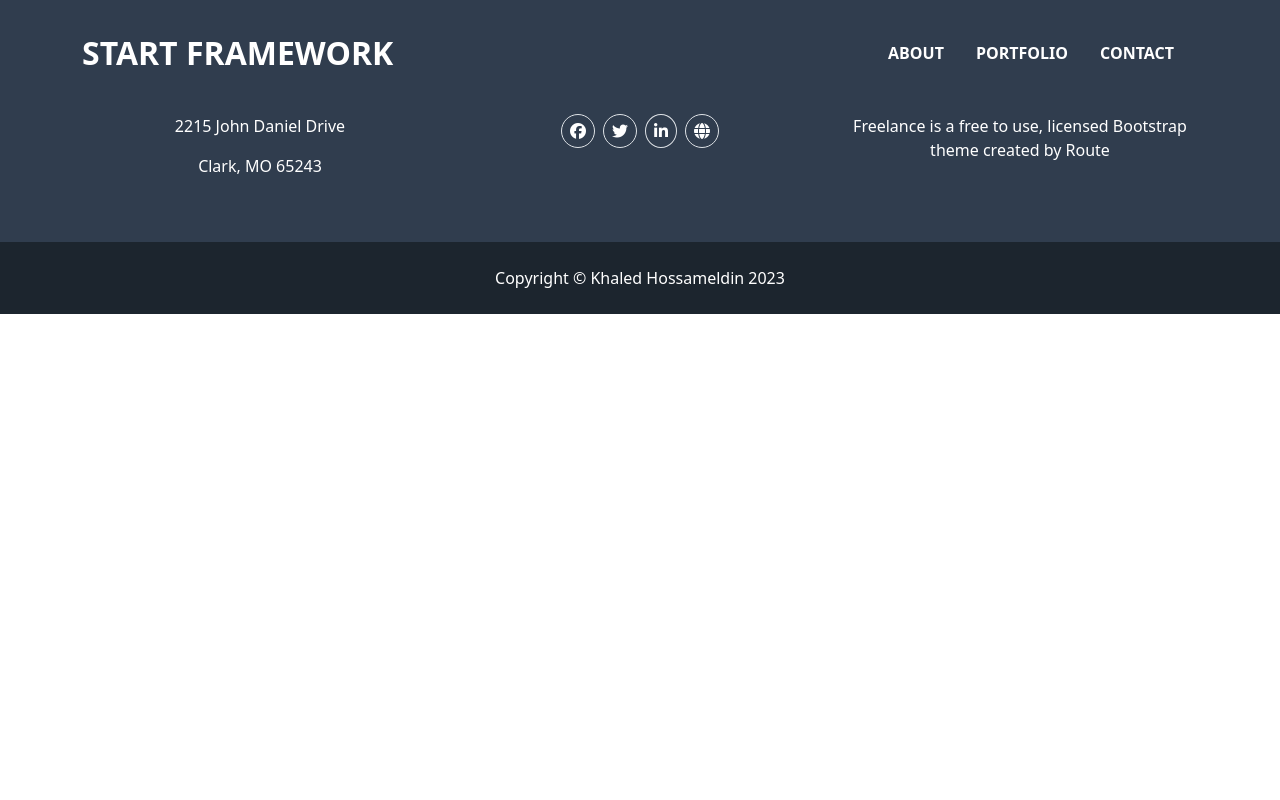
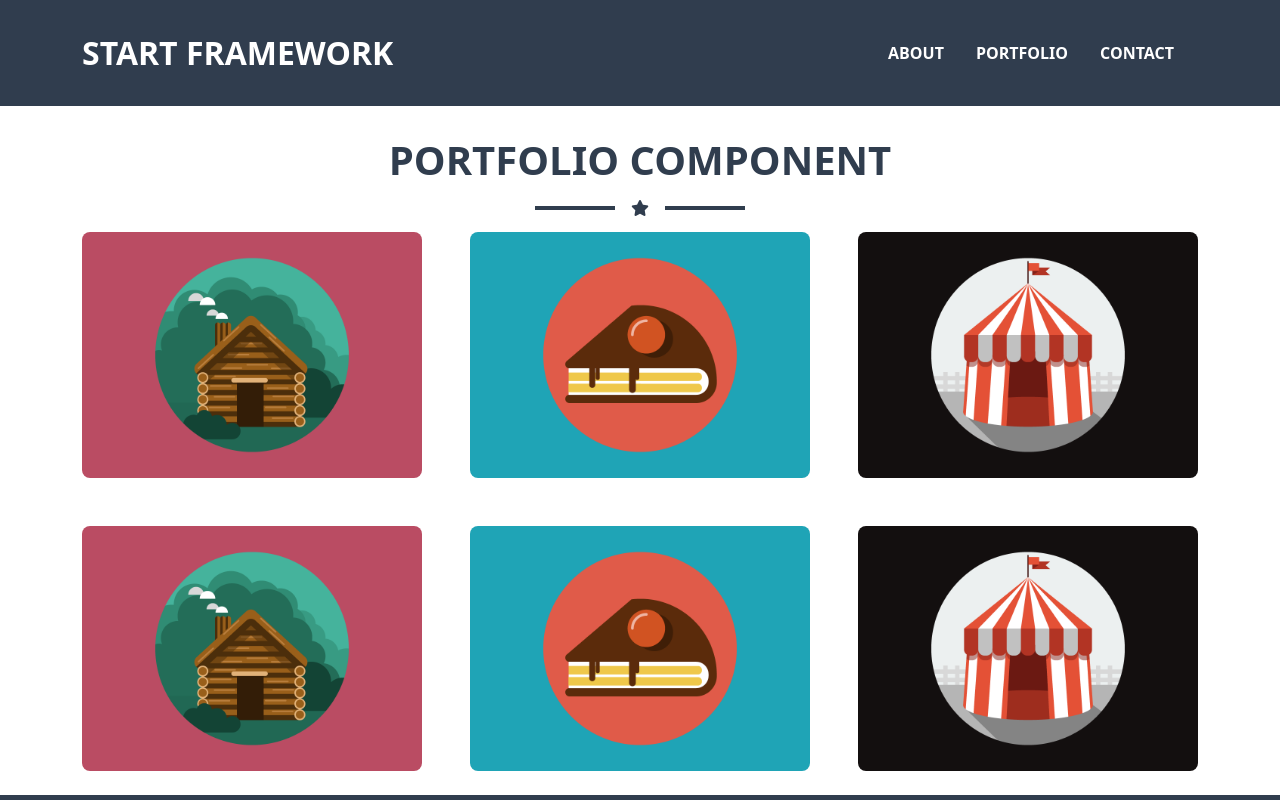
Before and after one commit to KhaledHossameldin/start-framework, a React (Create React App) app: page /portfolio in a window 1280 px wide. Shown: the top 800 px of the page. Built offline with nearby package versions, Linux system fonts and the light colour scheme.

Commit message:
added portfolio route + some tweaks

```diff
--- a/src/App.css
+++ b/src/App.css
@@ -1,4 +1,5 @@
 :root {
+  --faded-green: rgba(26, 188, 156, 0.9);
   --green: rgb(26, 188, 156);
   --dark-green: rgb(48, 61, 78);
   --darker-green: rgb(28, 37, 46);
@@ -9,8 +10,19 @@ div#content {
   background-color: var(--green);
 }
 
+div#white-content {
+  min-height: 95vh;
+  color: var(--dark-green);
+}
+
 div.lines {
   background-color: white;
   height: 4px;
   width: 80px;
 }
+
+div.colored-lines {
+  background-color: var(--dark-green);
+  height: 4px;
+  width: 80px;
+}
--- a/src/App.jsx
+++ b/src/App.jsx
@@ -1,14 +1,15 @@
 import '@fortawesome/fontawesome-free/css/all.min.css';
 import 'bootstrap/dist/css/bootstrap.min.css';
 import './App.css';
+import 'bootstrap/dist/js/bootstrap.bundle';
 
-import 'bootstrap/dist/js/bootstrap.bundle';
 import Layout from './components/layout/Layout';
 import { RouterProvider, createBrowserRouter } from 'react-router-dom';
 import About from './components/about/About';
 import Portfolio from './components/portfolio/Portfolio';
 import Contact from './components/contact/Contact';
 import Home from './components/home/Home';
+
 
 const router = createBrowserRouter([
   {
--- a/src/components/navbar/Navbar.jsx
+++ b/src/components/navbar/Navbar.jsx
@@ -3,35 +3,32 @@ import { Link } from 'react-router-dom';
 
 import './navbar.css';
 
-let navbarLinks;
-let navbar;
-
 export default class Navbar extends Component {
 
     clearActiveLinks = _ => {
-        for (let i = 0; i < navbarLinks.length; i++) {
-            navbarLinks[i].parentElement.classList.remove('active');
+        for (let i = 0; i < this.navbarLinks.length; i++) {
+            this.navbarLinks[i].parentElement.classList.remove('active');
         }
     }
 
     chooseTab = e => {
-        for (let i = 0; i < navbarLinks.length; i++) {
-            if (e.target === navbarLinks[i]) {
-                navbarLinks[i].parentElement.classList.add('active');
+        for (let i = 0; i < this.navbarLinks.length; i++) {
+            if (e.target === this.navbarLinks[i]) {
+                this.navbarLinks[i].parentElement.classList.add('active');
             } else {
-                navbarLinks[i].parentElement.classList.remove('active');
+                this.navbarLinks[i].parentElement.classList.remove('active');
             }
         }
     }
 
     componentDidMount() {
-        navbar = document.querySelector('nav.navbar');
-        navbarLinks = document.querySelectorAll('nav li.nav-item a.nav-link');
-        window.addEventListener('scroll', function (e) {
-            if (this.window.scrollY >= 30) {
-                navbar.style.paddingBlock = '0.5rem';
+        this.navbar = document.querySelector('nav.navbar');
+        this.navbarLinks = document.querySelectorAll('nav li.nav-item a.nav-link');
+        window.addEventListener('scroll', _ => {
+            if (window.scrollY >= 30) {
+                this.navbar.style.paddingBlock = '0.5rem';
             } else {
-                navbar.style.paddingBlock = '1.5rem';
+                this.navbar.style.paddingBlock = '1.5rem';
             }
         });
     }
--- a/src/components/portfolio/Portfolio.jsx
+++ b/src/components/portfolio/Portfolio.jsx
@@ -1,9 +1,87 @@
 import React, { Component } from 'react'
 
+import './portfolio.css';
+
+import firstPicture from '../../images/portfolio/1.png';
+import secondPicture from '../../images/portfolio/2.png';
+import thirdPicture from '../../images/portfolio/3.png';
+
 export default class Portfolio extends Component {
+
+  openModal = image => {
+    this.modal.querySelector('img').setAttribute('src', image);
+    this.modal.classList.replace('d-none', 'd-flex');
+  }
+
+  hideModal = _ => this.modal.classList.replace('d-flex', 'd-none');
+
+  componentDidMount = _ => this.modal = document.querySelector('div#image-modal');
+
   render() {
     return (
-      <div>Portfolio</div>
+      <div id='white-content' className='d-flex flex-column justify-content-center align-items-center gap-3 pb-4'>
+        <div onClick={_ => this.hideModal()} id="image-modal" className='position-fixed top-0 bottom-0 start-0 end-0 bg-primary bg-opacity-25 d-none justify-content-center align-items-center'>
+          <img src={firstPicture} alt="modal" />
+        </div>
+        <h2 className='fs-1 fw-bolder text-uppercase mb-0'>Portfolio Component</h2>
+        <div className="d-flex justify-content-center align-items-center gap-3">
+          <div className='colored-lines'></div>
+          <i className='fa-solid fa-star'></i>
+          <div className='colored-lines'></div>
+        </div>
+        <div className="container">
+          <div className="row g-5">
+            <div className="col-lg-4 col-md-6">
+              <div onClick={_ => this.openModal(firstPicture)} className='portfolio-item position-relative rounded-3 overflow-hidden'>
+                <img src={firstPicture} alt="house" className="img-fluid" />
+                <div className="portfolio-overlay position-absolute top-0 start-0 end-0 bottom-0 d-flex justify-content-center align-items-center">
+                  <i className="text-white fa-solid fa-plus fa-6x"></i>
+                </div>
+              </div>
+            </div>
+            <div className="col-lg-4 col-md-6">
+              <div onClick={_ => this.openModal(secondPicture)} className='portfolio-item position-relative rounded-3 overflow-hidden'>
+                <img src={secondPicture} alt="pie" className="img-fluid" />
+                <div className="portfolio-overlay position-absolute top-0 start-0 end-0 bottom-0 d-flex justify-content-center align-items-center">
+                  <i className="text-white fa-solid fa-plus fa-6x"></i>
+                </div>
+              </div>
+            </div>
+            <div className="col-lg-4 col-md-6">
+              <div onClick={_ => this.openModal(thirdPicture)} className='portfolio-item position-relative rounded-3 overflow-hidden'>
+                <img src={thirdPicture} alt="circus" className="img-fluid" />
+                <div className="portfolio-overlay position-absolute top-0 start-0 end-0 bottom-0 d-flex justify-content-center align-items-center">
+                  <i className="text-white fa-solid fa-plus fa-6x"></i>
+                </div>
+              </div>
+            </div>
+            <div className="col-lg-4 col-md-6">
+              <div onClick={_ => this.openModal(firstPicture)} className='portfolio-item position-relative rounded-3 overflow-hidden'>
+                <img src={firstPicture} alt="house" className="img-fluid" />
+                <div className="portfolio-overlay position-absolute top-0 start-0 end-0 bottom-0 d-flex justify-content-center align-items-center">
+                  <i className="text-white fa-solid fa-plus fa-6x"></i>
+                </div>
+              </div>
+            </div>
+            <div className="col-lg-4 col-md-6">
+              <div onClick={_ => this.openModal(secondPicture)} className='portfolio-item position-relative rounded-3 overflow-hidden'>
+                <img src={secondPicture} alt="pie" className="img-fluid" />
+                <div className="portfolio-overlay position-absolute top-0 start-0 end-0 bottom-0 d-flex justify-content-center align-items-center">
+                  <i className="text-white fa-solid fa-plus fa-6x"></i>
+                </div>
+              </div>
+            </div>
+            <div className="col-lg-4 col-md-6">
+              <div onClick={_ => this.openModal(thirdPicture)} className='portfolio-item position-relative rounded-3 overflow-hidden'>
+                <img src={thirdPicture} alt="circus" className="img-fluid" />
+                <div className="portfolio-overlay position-absolute top-0 start-0 end-0 bottom-0 d-flex justify-content-center align-items-center">
+                  <i className="text-white fa-solid fa-plus fa-6x"></i>
+                </div>
+              </div>
+            </div>
+          </div>
+        </div>
+      </div>
     )
   }
 }
--- /dev/null
+++ b/src/components/portfolio/portfolio.css
@@ -0,0 +1,29 @@
+div#white-content {
+    padding-top: 8.5rem;
+}
+
+div.portfolio-item {
+    cursor: pointer;
+}
+
+div.portfolio-item:hover div.portfolio-overlay {
+    opacity: 1;
+}
+
+div.portfolio-overlay {
+    background-color: var(--faded-green);
+    opacity: 0;
+    transition: 0.5s opacity;
+    -webkit-transition: 0.5s opacity;
+    -moz-transition: 0.5s opacity;
+    -ms-transition: 0.5s opacity;
+    -o-transition: 0.5s opacity;
+}
+
+div#image-modal {
+    z-index: 1031;
+}
+
+div#image-modal img {
+    width: 40%;
+}
```
Also changed, not shown: src/components/about/about.css (deleted).
